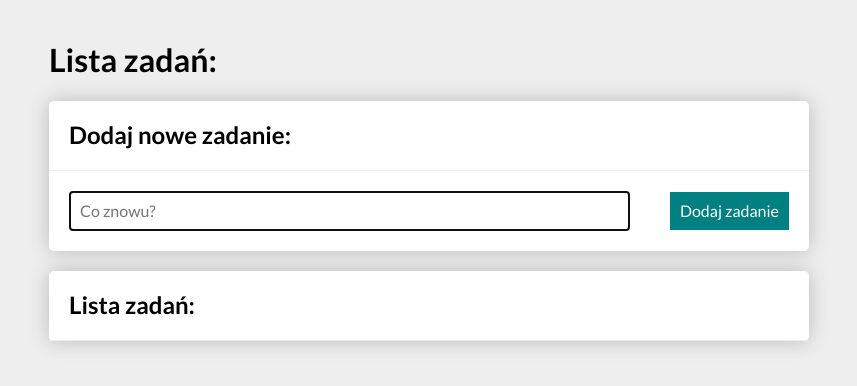
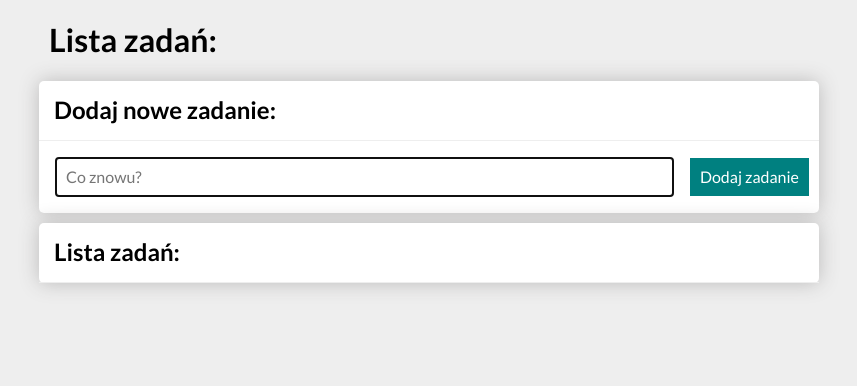
Before and after one commit to SewBrzozka/toDoList, a plain HTML site: page index.html in a window 1280 px wide. Shown: the whole page, without its empty margins (211-1068 px from the left). Drawn offline with nearby package versions, Linux system fonts and the light colour scheme.

Commit message:
margin and padding changed

```diff
--- a/css/buttons.css
+++ b/css/buttons.css
@@ -6,7 +6,7 @@
 @media (max-width: 767px) {
     .buttons {
         grid-template-columns: 1fr;
-        gap: 10px;
+
     }
 }
 
--- a/css/form.css
+++ b/css/form.css
@@ -8,7 +8,7 @@
     align-self: flex-start;
     flex-grow: 2;
     padding: 10px;
-    margin: 20px;
+    margin: 16px;
     border: 1px solid #eee;
 }
 
@@ -22,7 +22,7 @@
     border: none;
     padding: 10px;
     align-self: center;
-    margin: 20px;
+    margin: 10px 10px 10px 0px;
     transition: background-color 0.3s, transform 0.3s;
 }
 
@@ -30,6 +30,7 @@
     .form__button {
         flex-basis: 100%;
         margin-top: 0px;
+        margin: 0px 16px 16px 16px;
     }
 }
 
--- a/css/section.css
+++ b/css/section.css
@@ -2,7 +2,7 @@
     max-width: 800px;
     background-color: white;
     border-radius: 5px;
-    margin: 20px;
+    margin: 10px;
     box-shadow: rgb(187, 186, 186) 0 0 20px;
 }
 
@@ -10,7 +10,7 @@
     display: grid;
     grid-template-columns: 1fr auto;
     border-bottom: 1px solid #eee;
-    padding: 20px;
+    padding: 15px;
     margin: 0px;
 }
 
--- a/css/style.css
+++ b/css/style.css
@@ -8,7 +8,6 @@
 
 body {
     font-family: "Lato", sans-serif;
-    padding: 20px;
     line-height: 1.2;
     background-color: #eee;
 }
```
